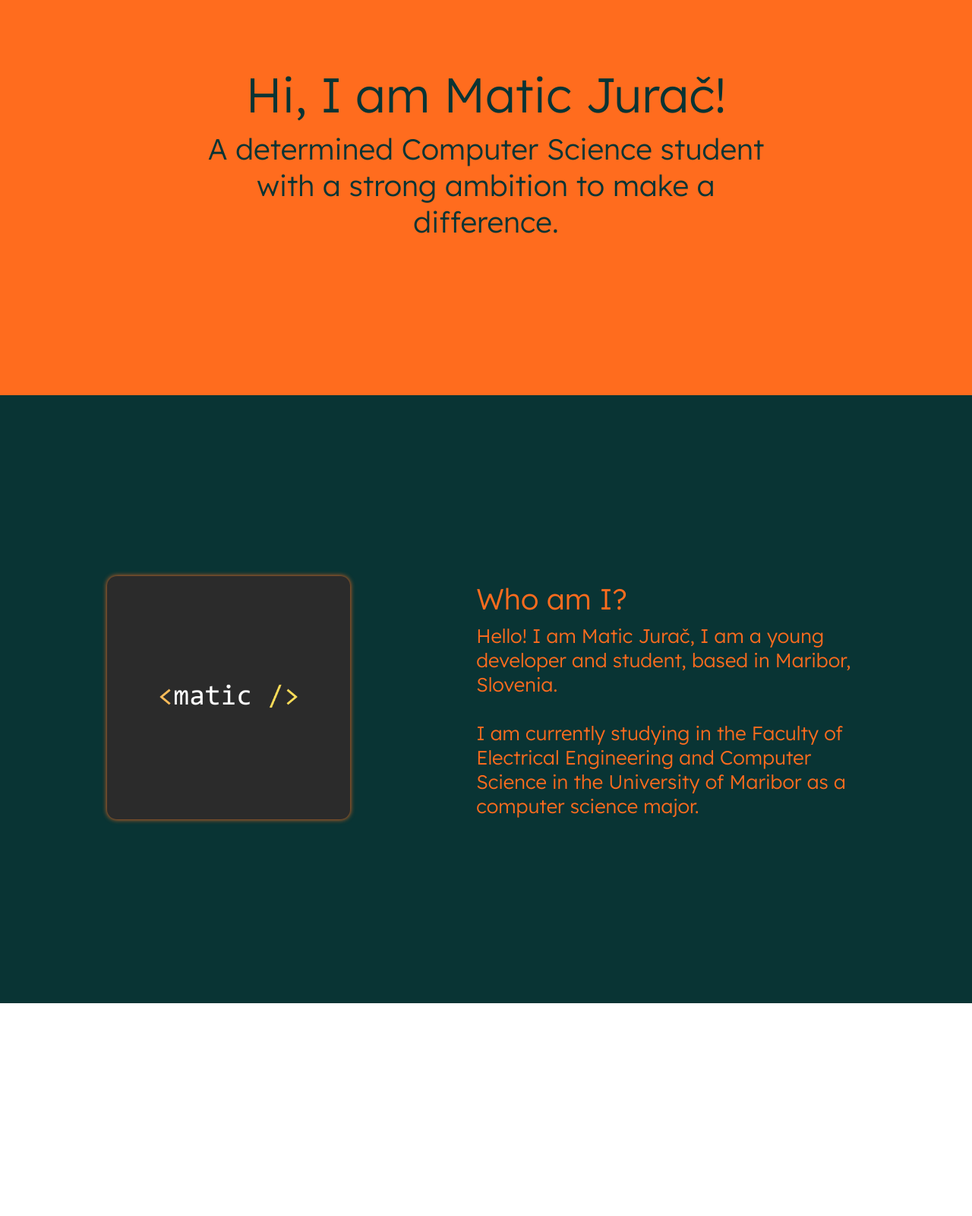
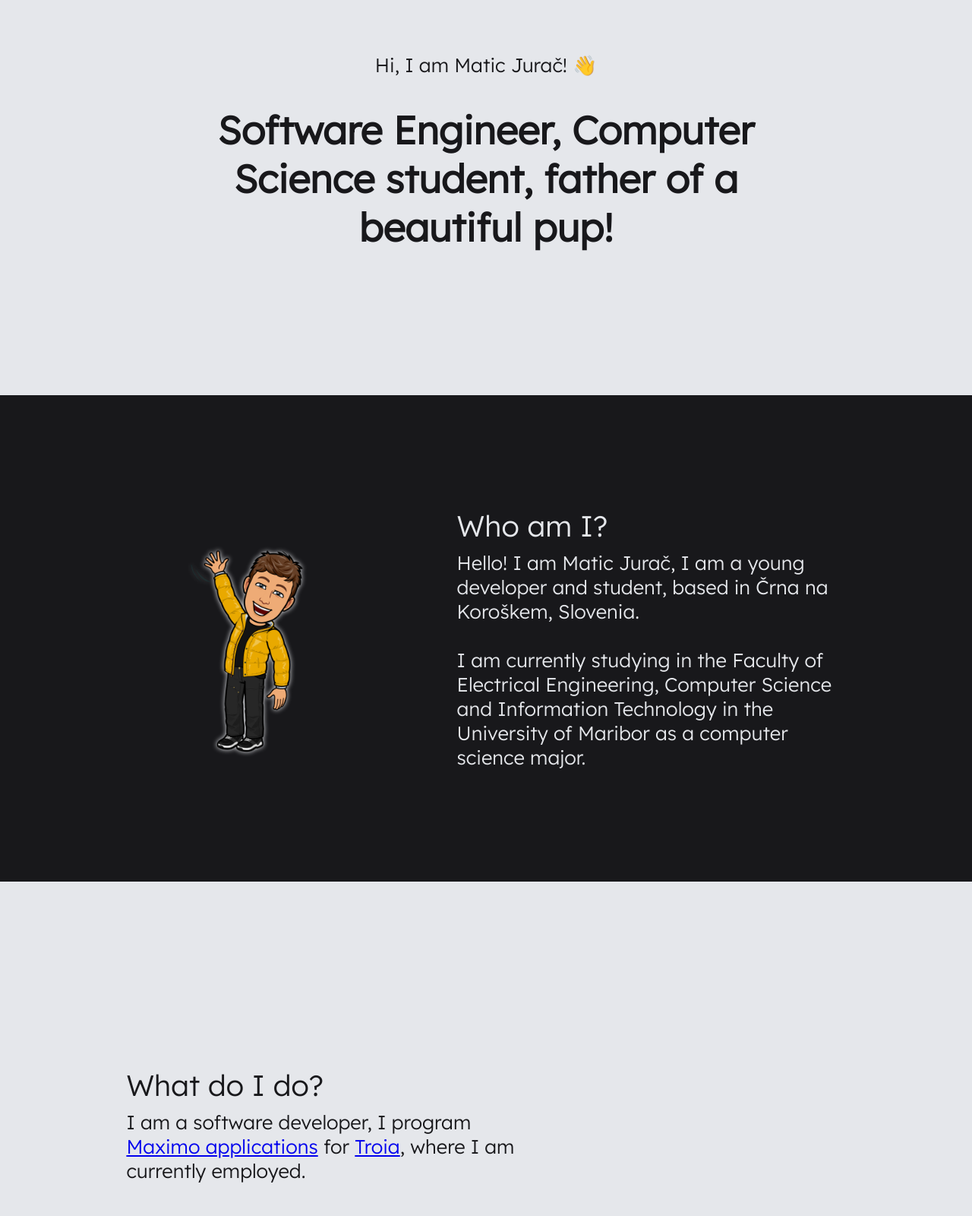
Before and after one commit to matic-jurac/matic-jurac.github.io, a plain HTML site: page index.html in a window 1280 px wide. Shown: the part 120-1720 px from the top of the page at 76% size. Before the commit the page ends 1440 px from the top, so only its background shows below. Drawn offline with Linux system fonts and the light colour scheme.

Commit message:
Big Changes
Changed the color scheme again to light blue and gray, added work, changed images to bitmoji for more cozy feel.

```diff
--- a/index.html
+++ b/index.html
@@ -8,30 +8,37 @@
 	<meta name="author" content="Matic Jurač" />
 	<meta name="keywords"
 		content="Portfolio MaticJurac Matic Jurac Matic Developer HiringDevelopers Hiring Programmer FERI Computer Science" />
-	<title>Matic Jurac - Developing Your Tommorow</title>
+	<title>Matic Jurac - Personal Website</title>
 	<link rel="stylesheet" type="text/css" href="styles/style.css" />
 </head>
 
 <body>
 	<div class="fp_container">
-		<div class="nameheading">Hi, I am Matic Jurač!</div>
+		<div class="nameheading">Hi, I am Matic Jurač! <span class="wave">👋</span></div>
 		<div class="namesubheading">
-			A determined Computer Science student with a strong ambition to make a difference.
-		</div>
+		Software Engineer, Computer Science student, father of a beautiful pup!
+        </div>
 	</div>
 	<div class="about">
 		<div class="portrait">
-			<img src="imgs/profilka.png" alt="A picture of me, Matic." class="me">
+			<img src="imgs/waving.png" alt="A picture of me, Matic." class="me">
 		</div>
 		<div class="about-me">
 			<h2 style="margin-bottom: 1vh;">Who am I?</h2>
 			Hello! I am Matic Jurač, I am a young developer and student, based in
-			Maribor, Slovenia. <br /><br />
-			I am currently studying in the Faculty of Electrical Engineering and Computer Science in the University of
+			Črna na Koroškem, Slovenia. <br /><br />
+			I am currently studying in the Faculty of Electrical Engineering, Computer Science and Information Technology in the University of
 			Maribor as a computer science major.
 		</div>
 	</div>
-
+    <div class="work">
+        <div class="my-work">
+            <h2 style="margin-bottom: 1vh;">What do I do?</h2>
+            I am a software developer, I program <a href="https://www.ibm.com/products/maximo">Maximo applications</a> for <a href="https://troia.eu/">Troia</a>, where I am currently employed.
+        </div>
+    </div>
+    <div class="contact">
+        --
+    </div>
 </body>
-
 </html>
--- a/styles/style.css
+++ b/styles/style.css
@@ -1,8 +1,8 @@
 @import url('https://fonts.googleapis.com/css2?family=Lexend:wght@300&display=swap');
 
 :root {
-  --primary: #093434;
-  --secondary: #ff6c1e;
+  --primary: #18181b;
+  --secondary: #e5e7eb;
 }
 
 body {
@@ -33,13 +33,15 @@ h6 {
 }
 
 .nameheading {
-  font-size: 5vw;
-  margin-bottom: 0.3vw;
+  font-size: 2vw;
+  left: 12vw;
+  margin-bottom: 3vw;
 }
 
 .namesubheading {
-  font-size: 3vw;
-  margin-top: 0.3vw;
+  font-size: 4vw;
+  left: 15vw;
+  font-weight: 1000;
   width: 60vw;
 }
 
@@ -53,6 +55,7 @@ h6 {
   align-items: center;
   text-align: center;
   height: 80vh;
+  left: 12vh;
 }
 
 .fp_container>*::selection {
@@ -61,7 +64,7 @@ h6 {
 }
 
 .about {
-  height: 100vh;
+  height: 80vh;
   background-color: var(--primary);
   color: var(--secondary);
   position: relative;
@@ -70,12 +73,12 @@ h6 {
 }
 .portrait{
   width: 40vw;
-  left: 10vw;
+  left: 12vw;
   padding: 1vw;
   position: absolute;
 }
 .portrait img{
-border-radius: 1vw;
+ /* border-radius: 50%; */
 width: 25vw;
 filter: drop-shadow(0 0 0.2rem var(--secondary) );
 }
@@ -84,12 +87,38 @@ filter: drop-shadow(0 0 0.2rem var(--secondary) );
   width: 40vw;
   padding: 1vw;
   position: absolute;
-  right: 10vw;
+  right: 12vw;
 }
 
 .about *::selection {
   color: var(--primary);
   background-color: var(--secondary);
+}
+
+.work {
+  height: 80vh;
+  background-color: var(--secondary);
+  color: var(--primary);
+  position: relative;
+  display: flex;
+  align-items: center;
+}
+
+.my-work {
+  font-size: 2vw;
+  width: 40vw;
+  padding: 1vw;
+  position: absolute;
+  left: 12vw;
+}
+
+.contact {
+  height: 80vh;
+  background-color: var(--primary);
+  color: var(--secondary);
+  position: relative;
+  display: flex;
+  align-items: center;
 }
 
 @media screen and (max-width: 600px) {
@@ -112,7 +141,7 @@ filter: drop-shadow(0 0 0.2rem var(--secondary) );
     left: 10vw;
     right: 10vw;
     position: static;
-    margin-bottom: 20px;
+    margin-bottom: 1.8vh;
     margin:auto;
     font-size: large;
   }
```
Also changed, not shown: imgs/laptop-wave.png (added), imgs/me.png (added), imgs/waving.png (added), 1 other file.
